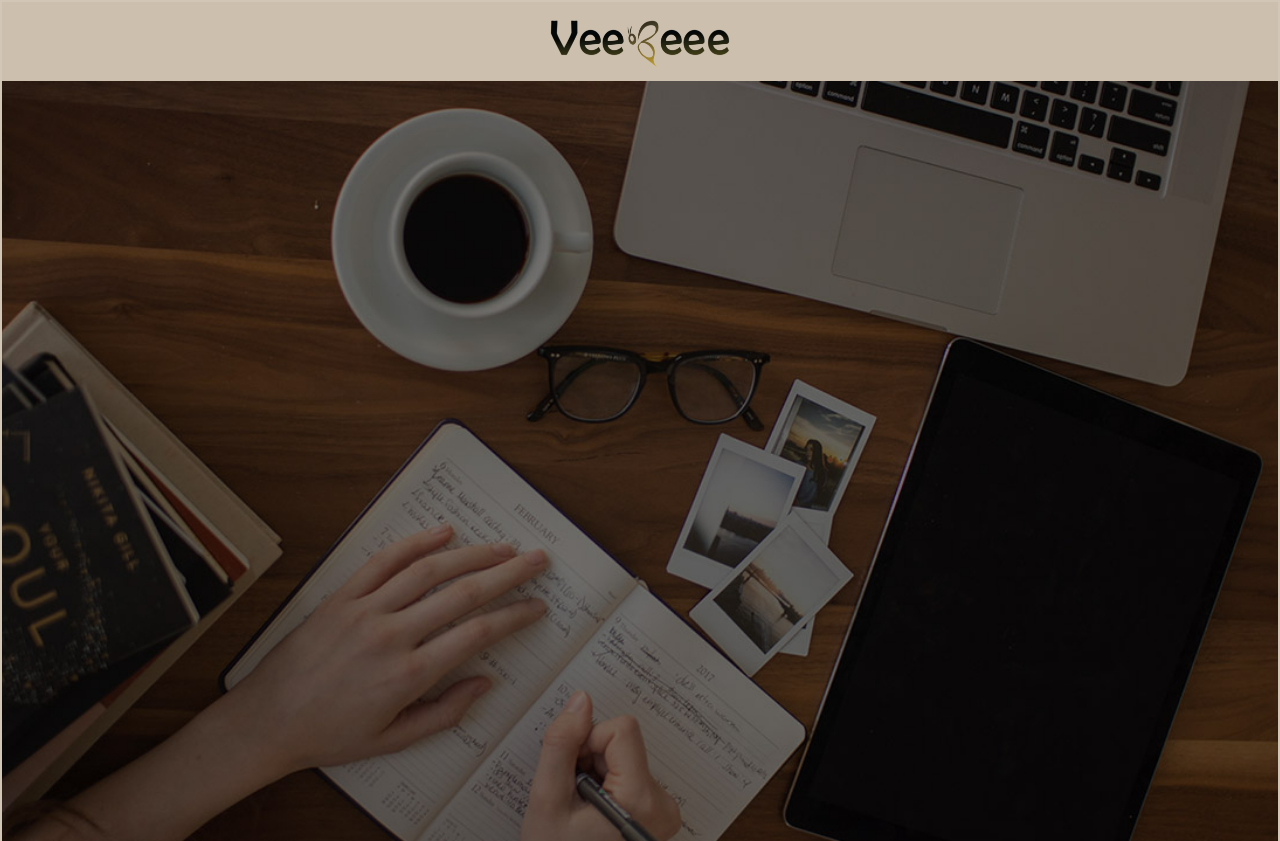
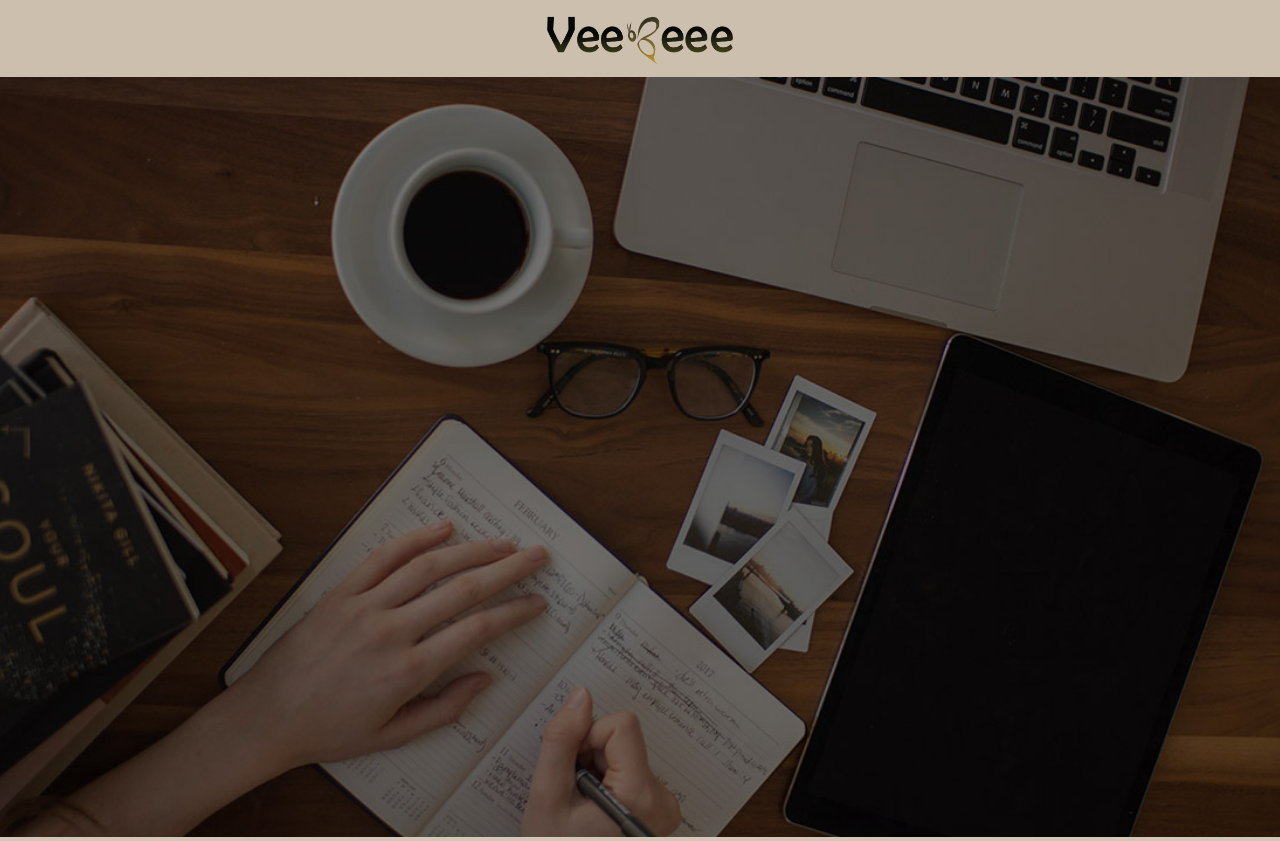
Before and after one commit to vanshitaroop/vebeee-final, a plain HTML site: page index.html in a window 1280 px wide. Shown: the top 841 px of the page. Drawn offline with nearby package versions, Linux system fonts and the light colour scheme.

Commit message:
Update style.css

```diff
--- a/style.css
+++ b/style.css
@@ -1,7 +1,7 @@
 * {
   box-sizing: border-box;
   margin: 0;
-  padding: 1px;
+  /* padding: 1px; */
 }
 
 .logo {
```
